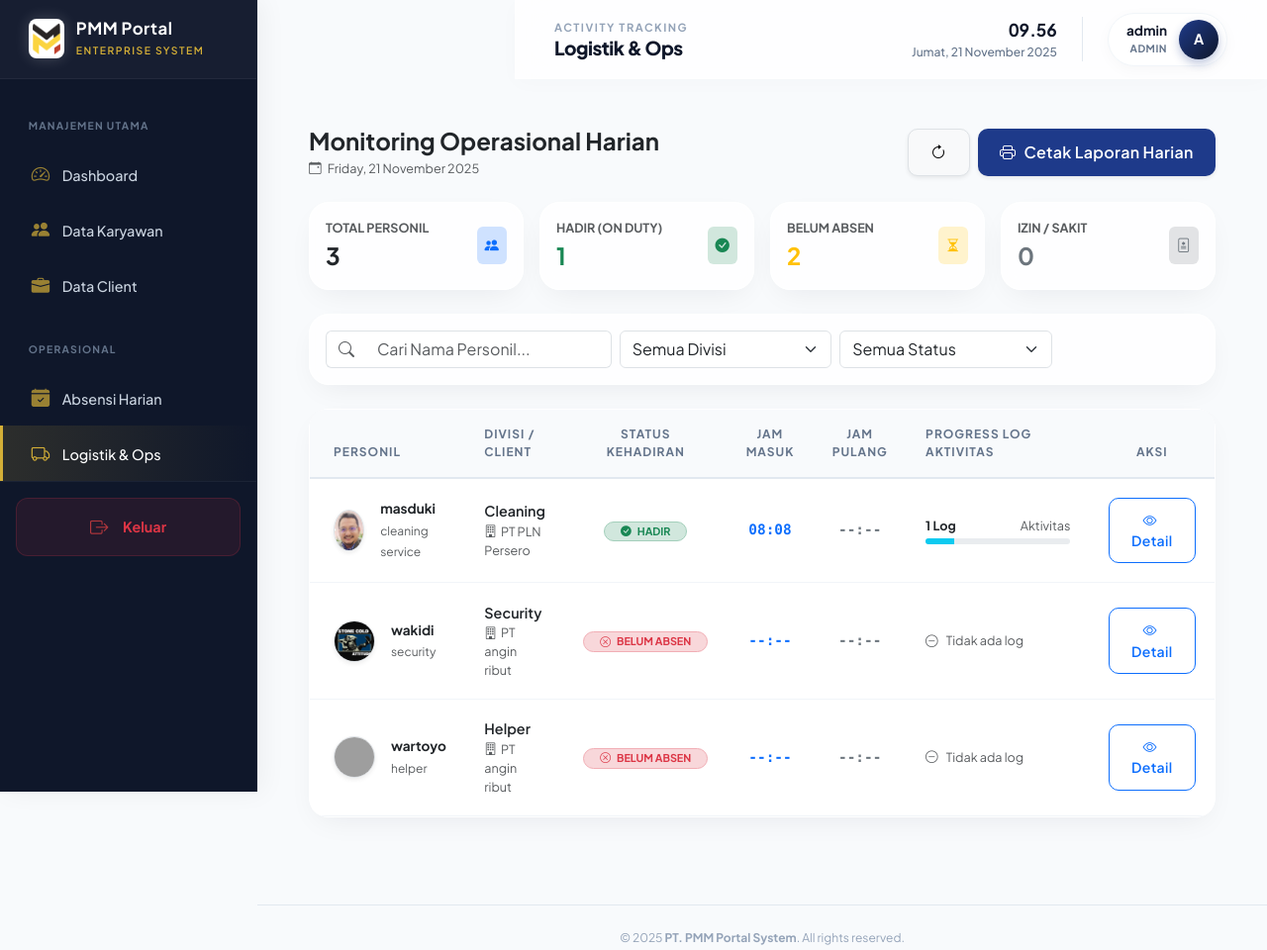
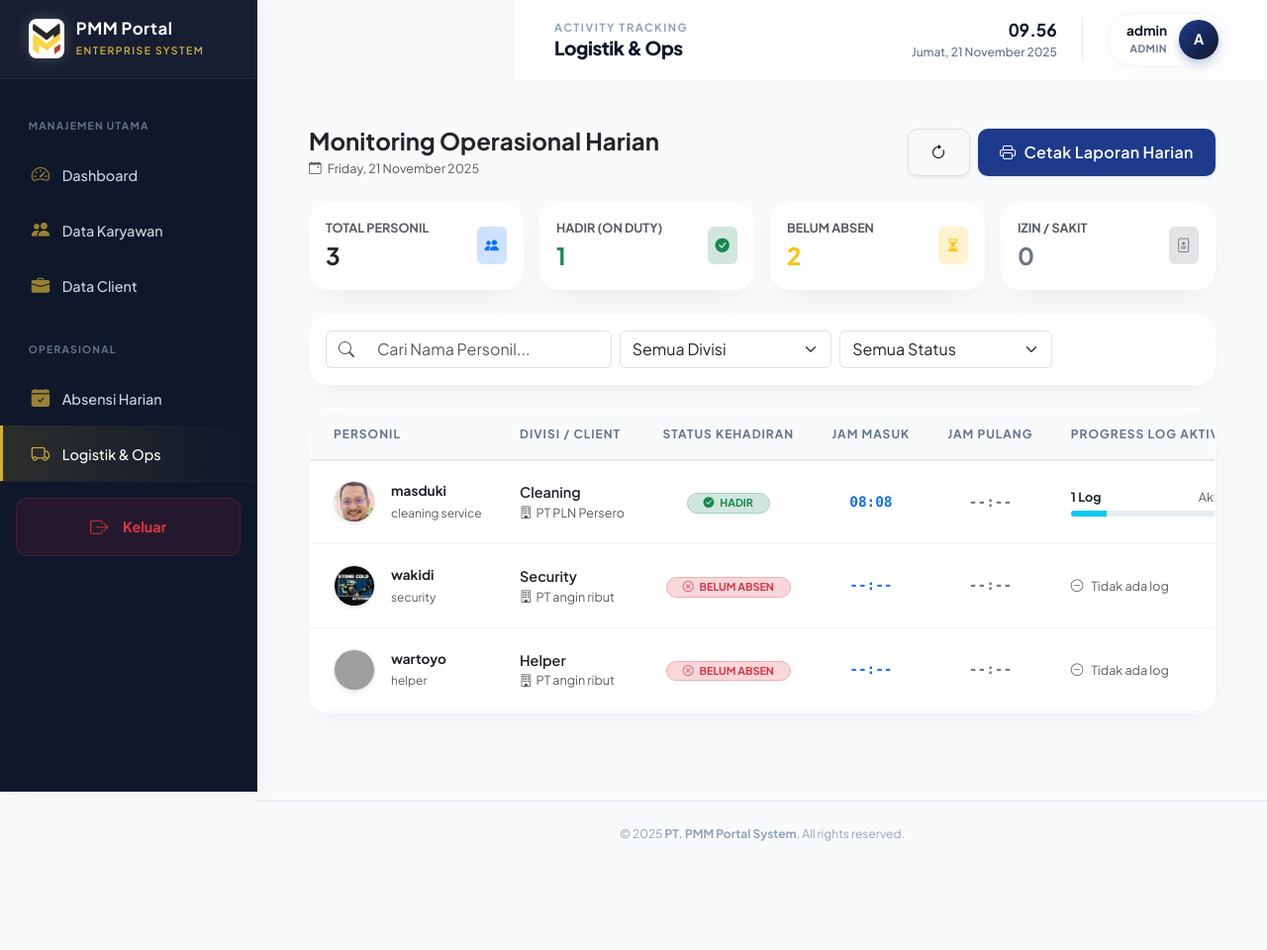
Before and after one commit to holycityprint/hrd_portal_postra, a Flask app: page /hr/operation in a window 1280 px wide. Shown: the top 960 px of the page at 99% size. After the commit the page ends 850 px from the top, so only its background shows below. Run offline with Flask 3, Linux system fonts and the light colour scheme; a user stored in the database is signed in; data comes from the database, SQL or seed files in the repository; some libraries are stand-ins or nearby versions; grey boxes are pictures that could not be loaded.

Commit message:
Fix tabel operasional agar bisa di-scroll di HP

```diff
--- a/app/templates/hr/operation_dashboard.html
+++ b/app/templates/hr/operation_dashboard.html
@@ -104,8 +104,11 @@
 
   <!-- 3. TABEL DATA OPERASIONAL -->
   <div class="card card-corp border-top-primary shadow-sm">
-    <div class="table-responsive">
-      <table class="table table-hover align-middle mb-0" id="opsTable">
+    <!-- ✅ PERBAIKAN DISINI: Style overflow-x manual untuk memastikan scroll -->
+    <div class="table-responsive" style="overflow-x: auto; -webkit-overflow-scrolling: touch;">
+
+      <!-- ✅ PERBAIKAN: style="white-space: nowrap;" agar tabel melebar ke samping -->
+      <table class="table table-hover align-middle mb-0" id="opsTable" style="white-space: nowrap;">
         <thead class="bg-light text-secondary small text-uppercase">
           <tr>
             <th class="ps-4 py-3">Personil</th>
@@ -113,7 +116,7 @@
             <th class="py-3 text-center">Status Kehadiran</th>
             <th class="py-3 text-center">Jam Masuk</th>
             <th class="py-3 text-center">Jam Pulang</th>
-            <th class="py-3" style="width: 200px;">Progress Log Aktivitas</th>
+            <th class="py-3" style="min-width: 200px;">Progress Log Aktivitas</th>
             <th class="py-3 text-center no-print">Aksi</th>
           </tr>
         </thead>
```
